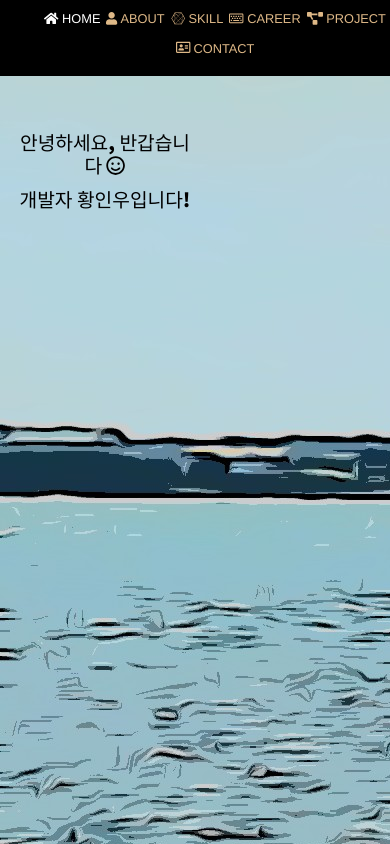
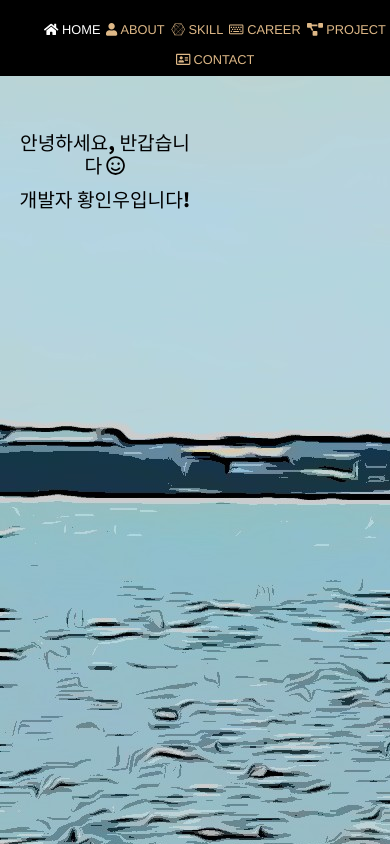
Before and after one commit to inwoox/inwoox.github.io, a Vue app: page / in a window 390 px wide. Shown: the top 844 px of the page. Built offline with nearby package versions, Linux system fonts and the light colour scheme.

Commit message:
home 페이지 반응형으로 수정

```diff
--- a/src/views/Home.vue
+++ b/src/views/Home.vue
@@ -665,6 +665,7 @@ import $ from 'jquery'
 
 @media screen and (max-width:700px) {
   .nav-menu-item { font-size: 0.8rem; padding: 0 3px;}
+  .nav-menu { margin-top: 3%;}
 }
 
 
```
Also changed, not shown: 7 other files (tests, documents, lock files or other folders).
